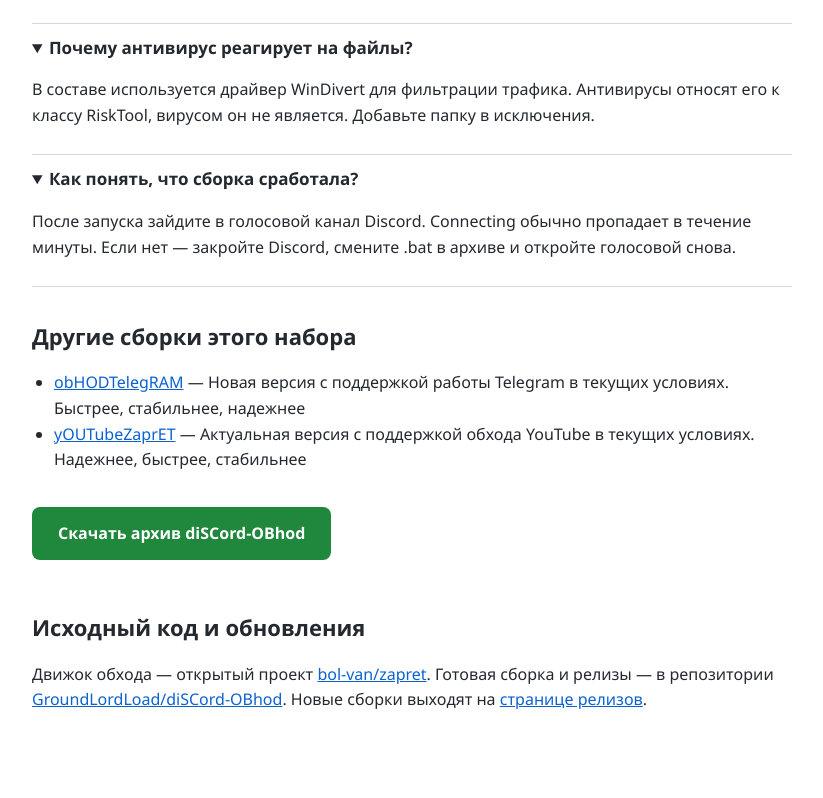
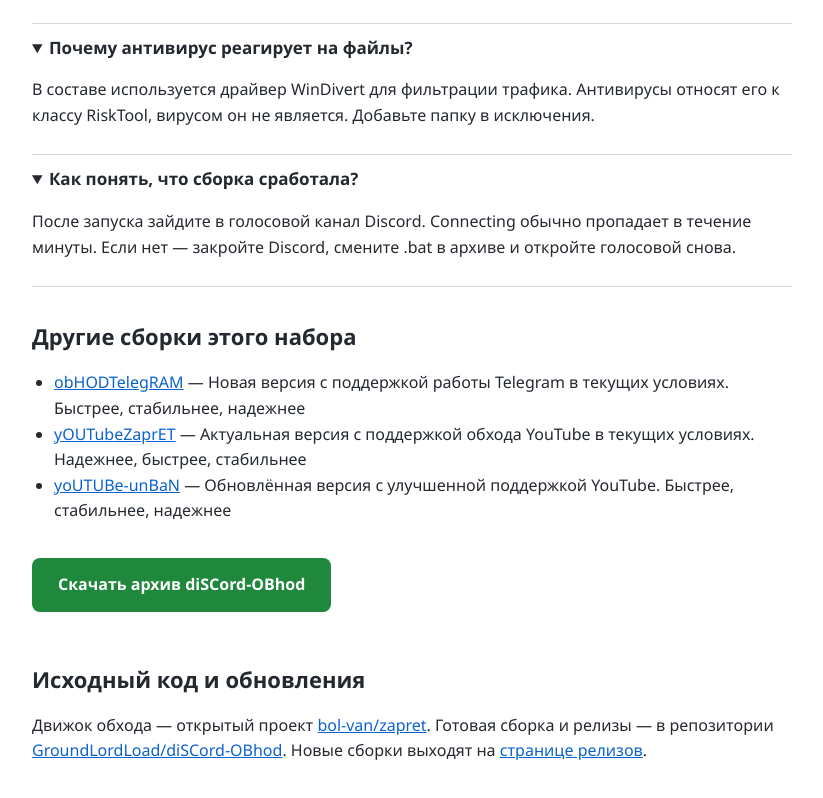
Before and after one commit to GroundLordLoad/diSCord-OBhod, a plain HTML site: page docs/index.html in a window 1280 px wide. Shown: the part 1483-2281 px from the top of the page, without its empty margins (228-1051 px from the left). Drawn offline with Linux system fonts and the light colour scheme.

Commit message:
docs: sibling links

```diff
--- a/docs/index.html
+++ b/docs/index.html
@@ -86,6 +86,7 @@
   <ul class="siblings">
     <li><a href="https://groundlordload.github.io/obHODTelegRAM/">obHODTelegRAM</a> — Новая версия с поддержкой работы Telegram в текущих условиях. Быстрее, стабильнее, надежнее</li>
     <li><a href="https://groundlordload.github.io/yOUTubeZaprET/">yOUTubeZaprET</a> — Актуальная версия с поддержкой обхода YouTube в текущих условиях. Надежнее, быстрее, стабильнее</li>
+    <li><a href="https://groundlordload.github.io/yoUTUBe-unBaN/">yoUTUBe-unBaN</a> — Обновлённая версия с улучшенной поддержкой YouTube. Быстрее, стабильнее, надежнее</li>
   </ul>
 
   <p><a class="cta" href="https://github.com/GroundLordLoad/diSCord-OBhod/releases/latest">Скачать архив diSCord-OBhod</a></p>
```
